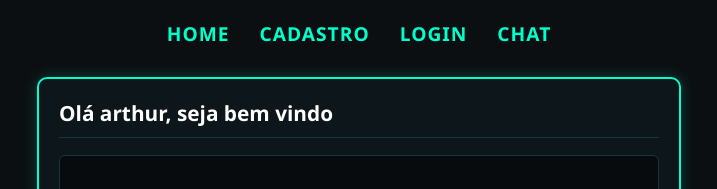
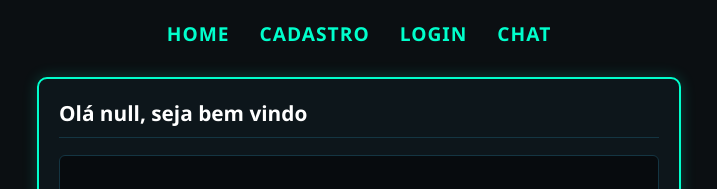
Before and after one commit to arthurschafranski11/Serverarthur, a website: page public/chat.html in a window 1280 px wide. Shown: the top 189 px of the page, without its empty margins (281-998 px from the left). Drawn offline with Linux system fonts and the light colour scheme.

Commit message:
Update logged user retrieval from localStorage

```diff
--- a/public/chat.html
+++ b/public/chat.html
@@ -27,7 +27,7 @@
 </div>
 
 <script>
-const usuarioLogado='arthur'
+const usuarioLogado= localStorage.getItem('usuarioEntrada')
 
 document.querySelector('#boasVindas').textContent=`Olá ${usuarioLogado}, seja bem vindo`
 const caixaChat=document.querySelector('#caixaChat')
```
